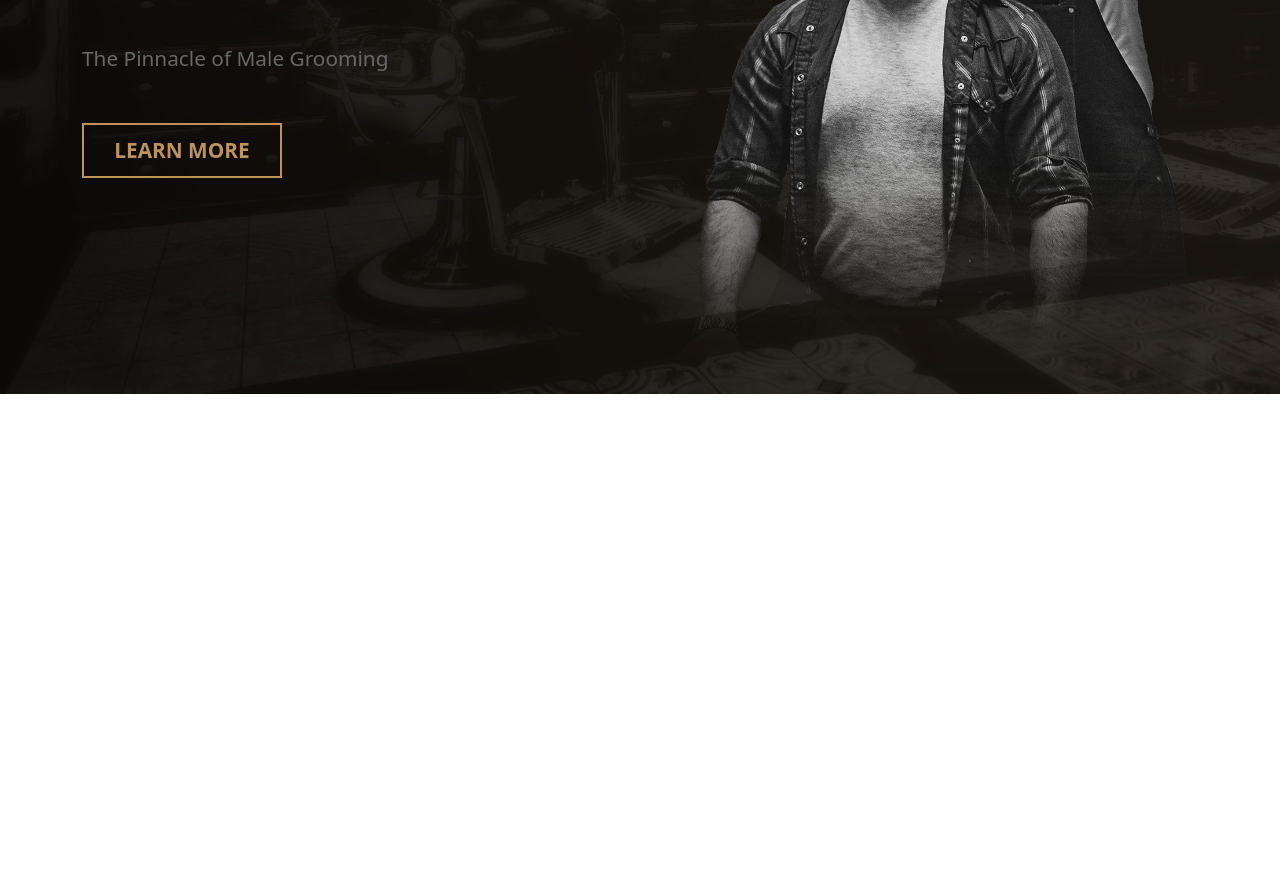
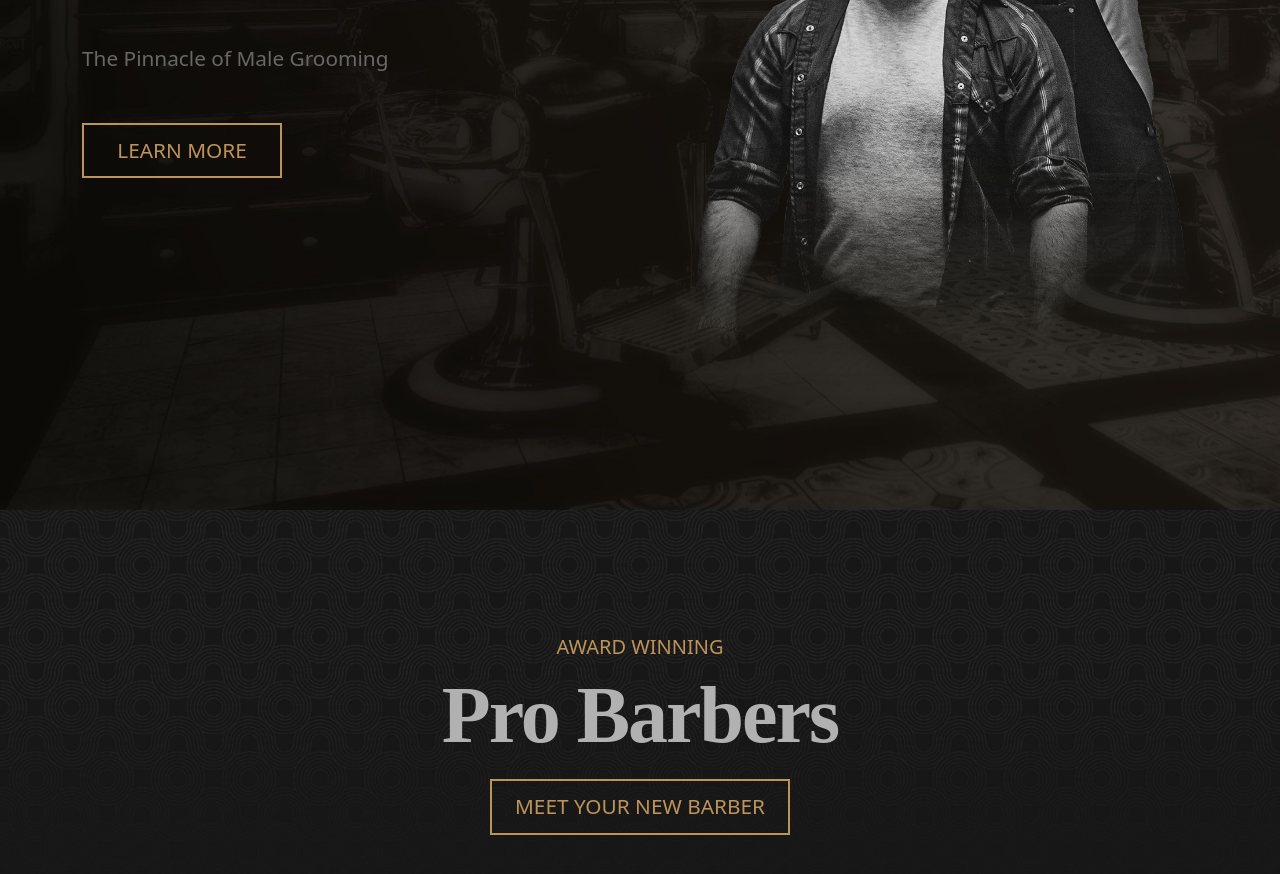
Before and after one commit to claudiuhuhulia/proj-html-vuejs, a Vue app: page / in a window 1280 px wide. Shown: the part 440-1314 px from the top of the page. Before the commit the page ends 834 px from the top, so only its background shows below. Built offline with nearby package versions, Linux system fonts and the light colour scheme.

Commit message:
award section

```diff
--- a/src/App.vue
+++ b/src/App.vue
@@ -1,8 +1,9 @@
 <script>
 import AppHeader from './components/AppHeader.vue';
 import AppFooter from './components/AppFooter.vue';
+import AppAward from './components/AppAward.vue'
 export default {
-  components: { AppHeader, AppFooter }
+  components: { AppHeader, AppFooter, AppAward }
 
 }
 
@@ -10,6 +11,8 @@ export default {
 
 <template>
   <AppHeader />
+
+  <AppAward />
 </template>
 
 <style lang="scss">
--- a/src/assets/scss/style.scss
+++ b/src/assets/scss/style.scss
@@ -0,0 +1,15 @@
+.my-btn {
+    border: 2px solid #be9359;
+    padding: 10px;
+    color: #be9359;
+    width: 200px;
+    text-align: center;
+    font-size: 1.3rem;
+    cursor: pointer;
+}
+
+h1{
+    font-family:  abril-fatface;
+    font-size: 6rem;
+    font-weight: bold;
+}
--- /dev/null
+++ b/src/components/AppAward.vue
@@ -0,0 +1,36 @@
+<script></script>
+
+<template>
+    <main class="d-flex justify-content-center align-items-center flex-column">
+        <h5>AWARD WINNING</h5>
+        <h1>Pro Barbers</h1>
+        <div class="my-btn mt-2">
+            MEET YOUR NEW BARBER
+        </div>
+    </main>
+</template>
+
+<style scoped lang="scss">
+@use '../assets/scss/style.scss' as *;
+
+
+.my-btn {
+    width: 300px;
+}
+
+h5 {
+    color: #be9359;
+}
+
+h1 {
+    letter-spacing: -2px;
+    color: #b1b1b1;
+    font-size: 5rem;
+}
+
+main {
+    height: 450px;
+    background-image: url(../assets/img/avadabarbers-about-introbackground.jpg);
+    background-size: cover;
+}
+</style>
--- a/src/components/AppHeader.vue
+++ b/src/components/AppHeader.vue
@@ -40,6 +40,8 @@ export default {
 </template>
 
 <style scoped lang="scss">
+@use '../assets/scss/style.scss' as *;
+
 a,
 h1 {
     color: white;
@@ -54,17 +56,11 @@ h1 {
 header {
     background-image: url(../assets/img/avadabarbers-homepage-hero-bg.jpg);
     background-size: cover;
-
+    height: 950px;
 }
 
 .left-jumbo {
     .title {
-        h1 {
-            font-family: abril-fatface;
-            font-size: 6rem;
-            font-weight: bold
-        }
-
         .division-bar {
             border-bottom: 4px solid #be9359;
             width: 250px;
@@ -75,18 +71,6 @@ header {
         font-size: 1.3rem;
         color: #686868;
     }
-
-    .my-btn {
-        border: 2px solid #be9359;
-        padding: 10px;
-        color: #be9359;
-        width: 200px;
-        text-align: center;
-        font-weight: bold;
-        font-size: 1.3rem;
-        cursor: pointer;
-    }
-
 }
 
 .right-jumbo {
```
